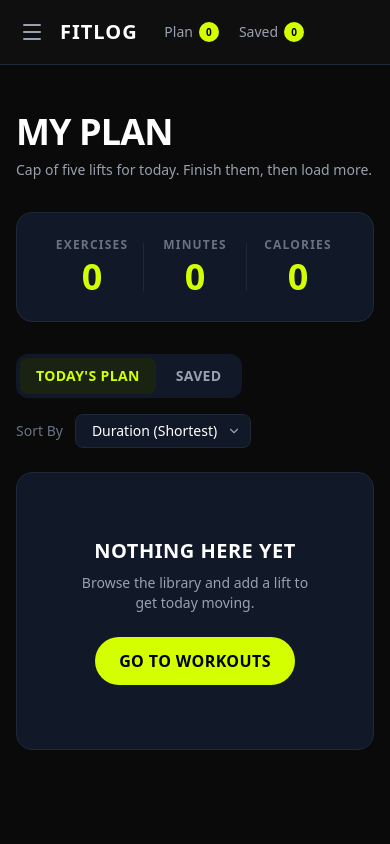
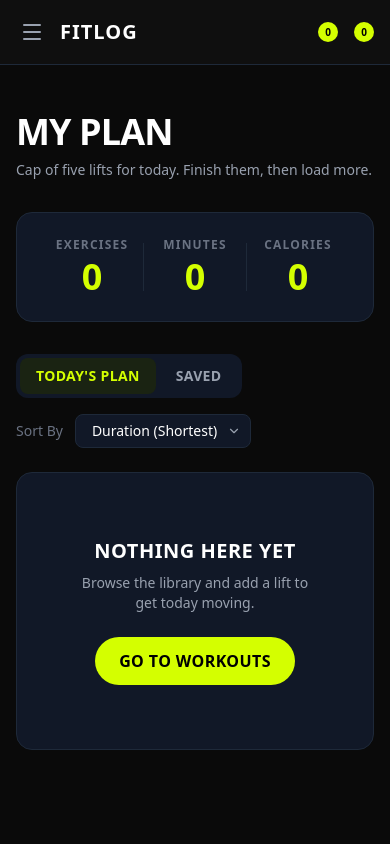
Before and after one commit to babulpro/fitLog, a Next.js app: page /plan in a window 390 px wide. Shown: the top 844 px of the page. Built offline with nearby package versions, Linux system fonts and the light colour scheme.

Commit message:
navbar and hero section update for mobile responsive

```diff
--- a/app/Components/mainNavbar/Navbar.tsx
+++ b/app/Components/mainNavbar/Navbar.tsx
@@ -4,7 +4,7 @@ import React, { useState } from 'react';
 import Link from 'next/link';
 import { usePathname } from 'next/navigation';
 import { Menu, X } from 'lucide-react';
-import SaveNavbar from './subNavnar/Save';
+import SaveNavbar from './subNavnar/Save'; // Adjust path if needed!
 
 const Navbar = () => {
   const pathname = usePathname();
@@ -20,8 +20,7 @@ const Navbar = () => {
       <div className="max-w-7xl mx-auto px-4 h-16 flex items-center justify-between relative">
 
         {/* LEFT SIDE: Hamburger (Mobile) + Logo */}
-        <div className="flex items-center gap-3 z-50">
-          {/* Mobile Menu Button (Hamburger) - Only visible on small screens */}
+        <div className="flex items-center gap-3">
           <button
             onClick={() => setIsMobileMenuOpen(!isMobileMenuOpen)}
             className="md:hidden p-1 text-gray-400 hover:text-white transition-colors focus:outline-none"
@@ -30,7 +29,6 @@ const Navbar = () => {
             {isMobileMenuOpen ? <X size={24} /> : <Menu size={24} />}
           </button>
 
-          {/* Logo */}
           <Link href="/" className="text-xl font-bold tracking-wider">
             FITLOG
           </Link>
@@ -45,9 +43,7 @@ const Navbar = () => {
                 key={link.name}
                 href={link.url}
                 className={`px-4 py-1.5 rounded-full text-sm font-medium transition-colors ${
-                  isActive
-                    ? 'bg-[#d4ff00] text-black'
-                    : 'text-gray-400 hover:text-white'
+                  isActive ? 'bg-[#d4ff00] text-black' : 'text-gray-400 hover:text-white'
                 }`}
               >
                 {link.name}
@@ -56,8 +52,8 @@ const Navbar = () => {
           })}
         </div>
 
-        {/* RIGHT SIDE: Save/Plan Counters */}
-        <div className="flex items-center gap-4 z-50">
+        {/* RIGHT SIDE: Plan & Saved (Pushed to the end with ml-auto) */}
+        <div className="flex items-center ml-auto">
           <SaveNavbar />
         </div>
       </div>
--- a/app/Components/mainNavbar/subNavnar/Save.tsx
+++ b/app/Components/mainNavbar/subNavnar/Save.tsx
@@ -1,33 +1,32 @@
-'use client'; // 1. Must add this to use React hooks/Context
+'use client';
 
-import { usePlan } from '@/app/contex/librayContext';
 import Link from 'next/link';
 import React from 'react';
+import { usePlan } from '@/app/contex/librayContext'; // Adjust path if needed!
 
 const SaveNavbar = () => {
-  // 3. Extract the plan and savePlan arrays from the context
   const { plan, savePlan } = usePlan();
 
   return (
-    <div className="navbar-end flex items-center">
+    <div className="flex items-center gap-4">
+      {/* Plan Link */}
       <Link
         href="/plan"
-        className="text-sm text-gray-400 hover:text-white flex items-center gap-1.5 transition-colors mr-5"
+        className="text-sm text-gray-400 hover:text-white flex items-center gap-1.5 transition-colors"
       >
-        Plan
+        <span className="hidden sm:inline">Plan</span>
         <span className="bg-[#d4ff00] text-black text-[10px] font-bold rounded-full w-5 h-5 flex items-center justify-center">
-          {/* 4. Replace hardcoded 0 with the length of the plan array */}
           {plan.length}
         </span>
       </Link>
 
+      {/* Saved Link */}
       <Link
-        href="/plan"
+        href="/saved"
         className="text-sm text-gray-400 hover:text-white flex items-center gap-1.5 transition-colors"
       >
-        Saved
+        <span className="hidden sm:inline">Saved</span>
         <span className="bg-[#d4ff00] text-black text-[10px] font-bold rounded-full w-5 h-5 flex items-center justify-center">
-          {/* 5. Replace hardcoded 0 with the length of the savePlan array */}
           {savePlan.length}
         </span>
       </Link>
```
